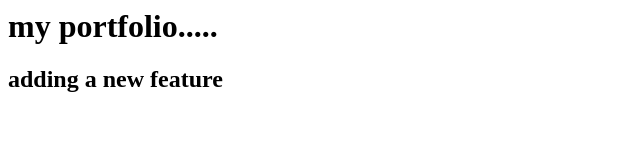
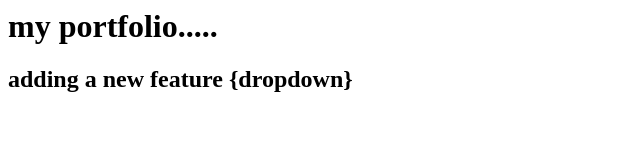
Before and after one commit to kmanjunathswamy/localrepo, a plain HTML site: page index.html in a window 1280 px wide. Shown: the whole page, without its empty margins (0-640 px from the left). Drawn offline with Linux system fonts and the light colour scheme.

Commit message:
add dropdown

```diff
--- a/index.html
+++ b/index.html
@@ -1,3 +1,3 @@
 <h1>my portfolio.....</h1>
-<h2> adding a new feature
+<h2> adding a new feature {dropdown}
 </h2>
```
